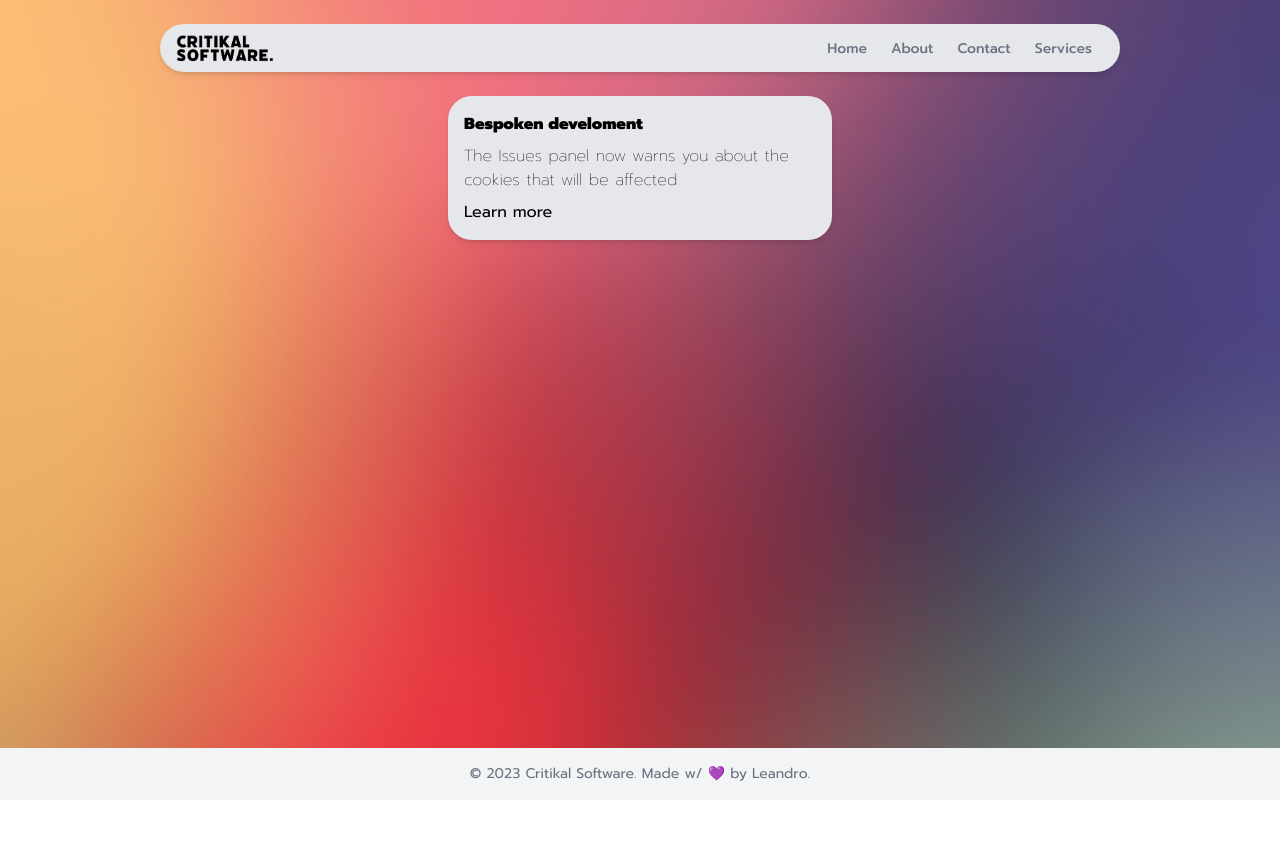
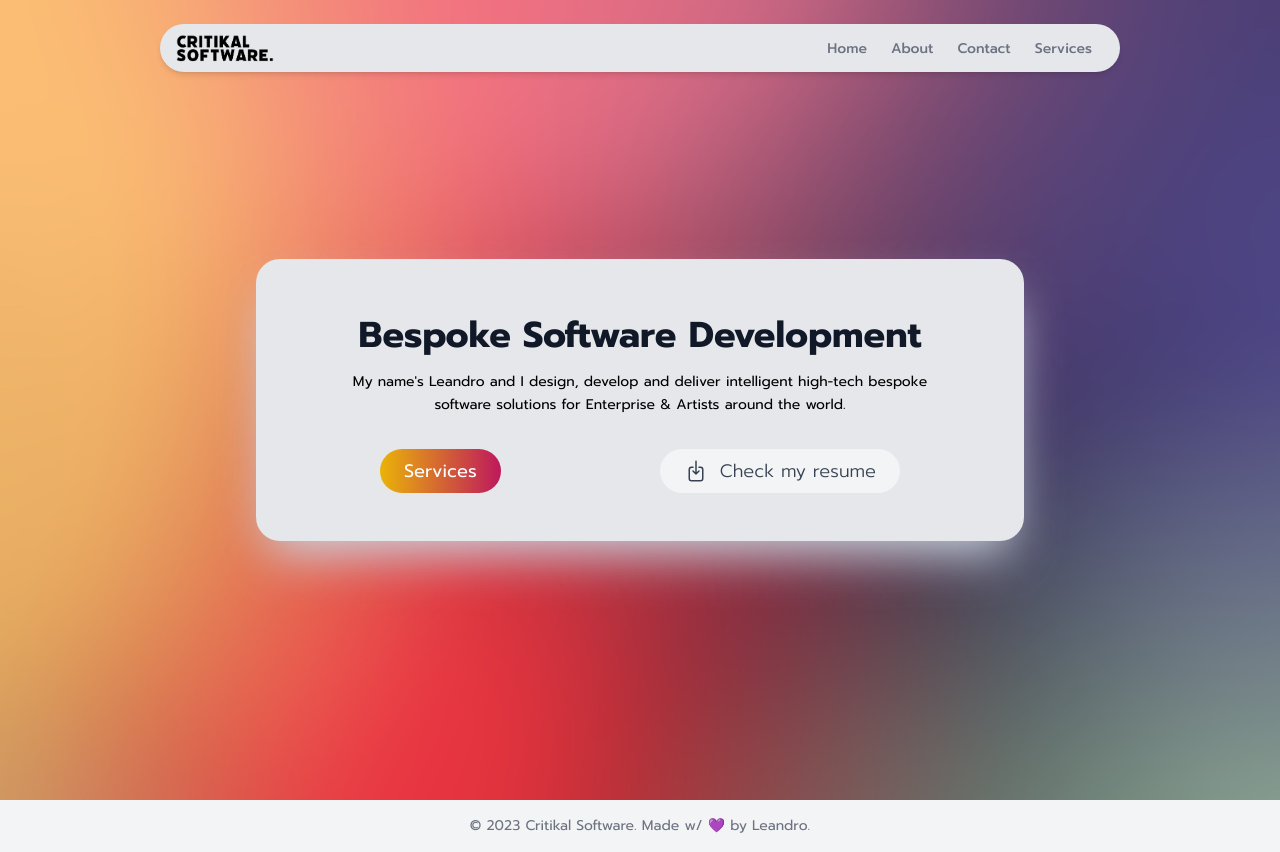
Before and after one commit to iskoseki/critikalSoft, a Next.js app: page / in a window 1280 px wide. Before the commit the page ends 800 px from the top, so only its background shows below. Built offline with nearby package versions, Linux system fonts and the light colour scheme.

Commit message:
ui update 💅🏼

```diff
--- a/src/app/page.tsx
+++ b/src/app/page.tsx
@@ -1,4 +1,5 @@
 import Container from "@/components/Container/Container"
+import Greeting from "@/components/Greeting/Greeting"
 
 /**
  * Renders the Home component.
@@ -6,20 +7,9 @@ import Container from "@/components/Container/Container"
  */
 export default function Home() {
   return (
-    <>
-     <Container>
-     <section className="shadow-md bg-gray-200 flex flex-col  mt-24 h-36 w-96 rounded-3xl  ">
-      <div className=" m-4">
-         <h1 className="text-left text-1xl font-black ">Bespoken develoment</h1>
-       <p className="py-2 font-thin">The Issues panel now warns you about the cookies that will be affected </p>
-       <button className="relative inline-flex font-normal" type="button">Learn more</button>
-      </div>
-     </section>
-
-     </Container>
-
-
-   </>
+   <main className="flex min-h-screen flex-col items-center justify-center">
+    <Greeting/>
+   </main>
 
   )
 }
--- a/src/components/Footer/Footer.tsx
+++ b/src/components/Footer/Footer.tsx
@@ -2,7 +2,7 @@
 import React from 'react';
 
 const Footer = () => (
-  <footer className="bg-gray-100  w-screen py-4 bottom-0 absolute text-gray-500 text-center">
+  <footer className=" bg-gray-100  w-screen py-4 bottom-0 text-gray-500 text-center">
     <p className="text-sm">© 2023 Critikal Software. Made w/ 💜 by <a href='https://www.linkedin.com/in/leandro-bordon/' target='_blank'>Leandro</a>.</p>
   </footer>
 );
--- /dev/null
+++ b/src/components/Greeting/Greeting.tsx
@@ -0,0 +1,24 @@
+import { ArrowDownOnSquareIcon } from "@heroicons/react/24/outline";
+export default function Greeting() {
+    return (
+       <section className=" ">
+  <div className="container mx-auto flex px-2 py-0 sm:px-5 sm:py-24 items-center justify-center flex-col">
+    <div className="shadow-2xl shadow-slate-300 border-gray-900 bg-gray-200 rounded-3xl p-2 md:p-6  xl:p-12 text-center lg:w-2/3 w-auto transition-all duration-700 ease-in">
+      <h1 className=" sm:text-4xl text-2xl m-2 mb-4 font-bold text-gray-900">Bespoke Software Development</h1>
+      <p className="  text-sm px-8  mb-8 leading-relaxed">My name&apos;s Leandro and I design, develop and deliver intelligent high-tech bespoke software solutions for Enterprise & Artists around the world. </p>
+      <div className="flex justify-around space-x-2">
+        <button className="
+        bg-gradient-to-r from-yellow-500 to-pink-700  hover:from-pink-600 hover:shadow-2xl hover:to-yellow-500 inline-block text-white  border-0 py-2 px-6 focus:outline-none rounded-3xl  text-sm sm:text-lg transition-all duration-1000 ease-in">Services</button>
+
+        <button className="inline-block flex items-center justify-center text-gray-700 bg-gray-100
+         py-2 px-6 focus:outline-none hover:bg-gray-200  rounded-3xl transition-all duration-700 ease-in">
+        <ArrowDownOnSquareIcon className="w-6 h-6  mr-3"/>
+        <span className="text-sm sm:text-lg font-light">Check my resume</span>
+        </button>
+
+      </div>
+    </div>
+  </div>
+</section>
+    );
+}
--- a/src/components/Navbar/index.tsx
+++ b/src/components/Navbar/index.tsx
@@ -23,7 +23,7 @@ enum resolution {
   return (
 
       <div className='fixed w-full top-0 xl:my-6 my-2 z-50 flex justify-center '>
-    <nav className={`shadow-md bg-gray-200 ${isOpen ? 'sm:w-full' : 'w-3/4' }  flex justify-between items-center px-4 py-2 rounded-3xl transition-all duration-500 ease-in`} >
+    <nav className={`shadow-md bg-gray-200 ${isOpen ? 'sm:w-full' : 'w-3/4' }  flex justify-between items-center px-4 py-2 rounded-3xl transition-all duration-600 ease-in`} >
 
        {/*LOGO HERE*/}
       <div className="flex sm:justify-end items-center cursor-pointer gap-5">
```
Also changed, not shown: 1 other file (tests, documents, lock files or other folders).
